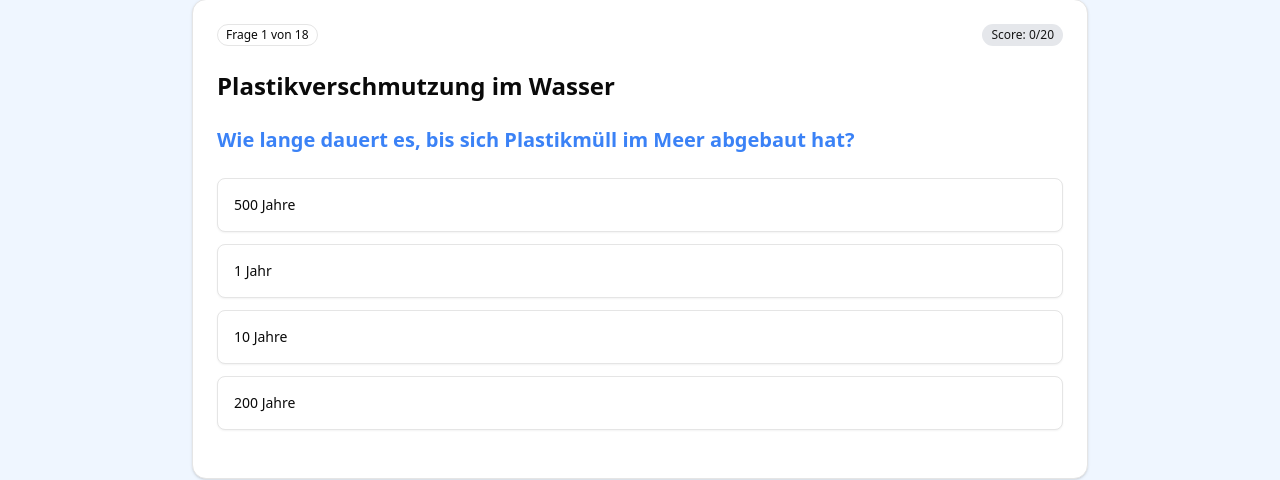
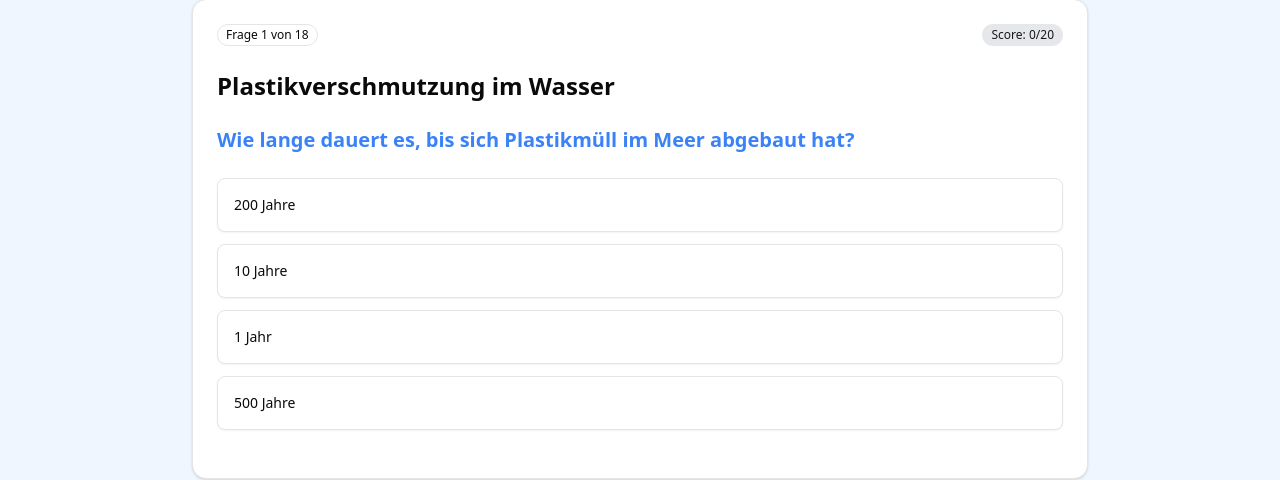
Before and after one commit to Dominik2708/D4M, a Next.js app: page / in a window 1280 px wide. Shown: the part 3142-3622 px from the top of the page. Built offline with nearby package versions, Linux system fonts and the light colour scheme.

Commit message:
feat: implement question shuffling and update answer handling in QuizSection

```diff
--- a/src/components/features/quiz/QuizSection.tsx
+++ b/src/components/features/quiz/QuizSection.tsx
@@ -9,6 +9,24 @@ import { Badge } from '@/components/ui/badge';
 interface QuizQuestion {
   question: string;
   options: string[];
+}
+
+interface ShuffledQuestion {
+  question: string;
+  options: string[];
+  correctIndex: number;
+}
+
+function shuffleQuestions(questions: QuizQuestion[]): ShuffledQuestion[] {
+  return questions.map(q => {
+    const correct = q.options[0];
+    const shuffled = [...q.options];
+    for (let i = shuffled.length - 1; i > 0; i--) {
+      const j = Math.floor(Math.random() * (i + 1));
+      [shuffled[i], shuffled[j]] = [shuffled[j], shuffled[i]];
+    }
+    return { question: q.question, options: shuffled, correctIndex: shuffled.indexOf(correct) };
+  });
 }
 
 export function QuizSection() {
@@ -32,6 +50,7 @@ export function QuizSection() {
   };
 
   const [doubleIndices, setDoubleIndices] = useState<number[]>(() => getDoubleIndices());
+  const [shuffled, setShuffled] = useState<ShuffledQuestion[]>(() => shuffleQuestions(questions));
 
   const maxScore = questions.length + doubleIndices.length;
 
@@ -41,8 +60,8 @@ export function QuizSection() {
   };
 
   const handleNextQuestion = () => {
-    // correct answer is always index 0
-    if (selectedAnswer === 0) {
+    const correctIndex = shuffled[currentQuestion].correctIndex;
+    if (selectedAnswer === correctIndex) {
       const pointsToAdd = doubleIndices.includes(currentQuestion) ? 2 : 1;
       setScore(s => s + pointsToAdd);
     }
@@ -63,6 +82,7 @@ export function QuizSection() {
     setShowResult(false);
     setQuizCompleted(false);
     setDoubleIndices(getDoubleIndices());
+    setShuffled(shuffleQuestions(questions));
   };
 
   if (quizCompleted) {
@@ -71,7 +91,9 @@ export function QuizSection() {
         <div className="container mx-auto max-w-4xl">
           <Card className="text-center">
             <CardHeader>
-              <CardTitle id="quiz-heading-done" className="text-3xl mb-4">{t('quiz.completed')}</CardTitle>
+              <CardTitle id="quiz-heading-done" className="text-3xl mb-4">
+                {t('quiz.completed')}
+              </CardTitle>
               <Badge variant="secondary" className="text-lg px-4 py-2 m-auto ">
                 Score: {score}/{maxScore}
               </Badge>
@@ -99,7 +121,9 @@ export function QuizSection() {
     <section id="quiz" className="py-20 px-4 bg-blue-50" aria-labelledby="quiz-heading">
       <div className="container mx-auto max-w-4xl">
         <div className="text-center mb-12">
-          <h2 id="quiz-heading" className="text-4xl font-bold text-primary mb-4">{t('quiz.title')}</h2>
+          <h2 id="quiz-heading" className="text-4xl font-bold text-primary mb-4">
+            {t('quiz.title')}
+          </h2>
           <p className="text-muted-foreground text-lg">{t('quiz.subtitle')}</p>
         </div>
 
@@ -133,13 +157,13 @@ export function QuizSection() {
 
           <CardContent className="space-y-6">
             <h3 className="text-xl font-semibold text-primary">
-              {questions[currentQuestion].question}
+              {shuffled[currentQuestion].question}
             </h3>
 
             <div className="grid gap-3">
-              {questions[currentQuestion].options.map((option, index) => {
+              {shuffled[currentQuestion].options.map((option, index) => {
                 const isAnswered = selectedAnswer !== null;
-                const correctIndex = 0;
+                const correctIndex = shuffled[currentQuestion].correctIndex;
                 let extra = '';
                 if (isAnswered) {
                   if (index === correctIndex) {
```
